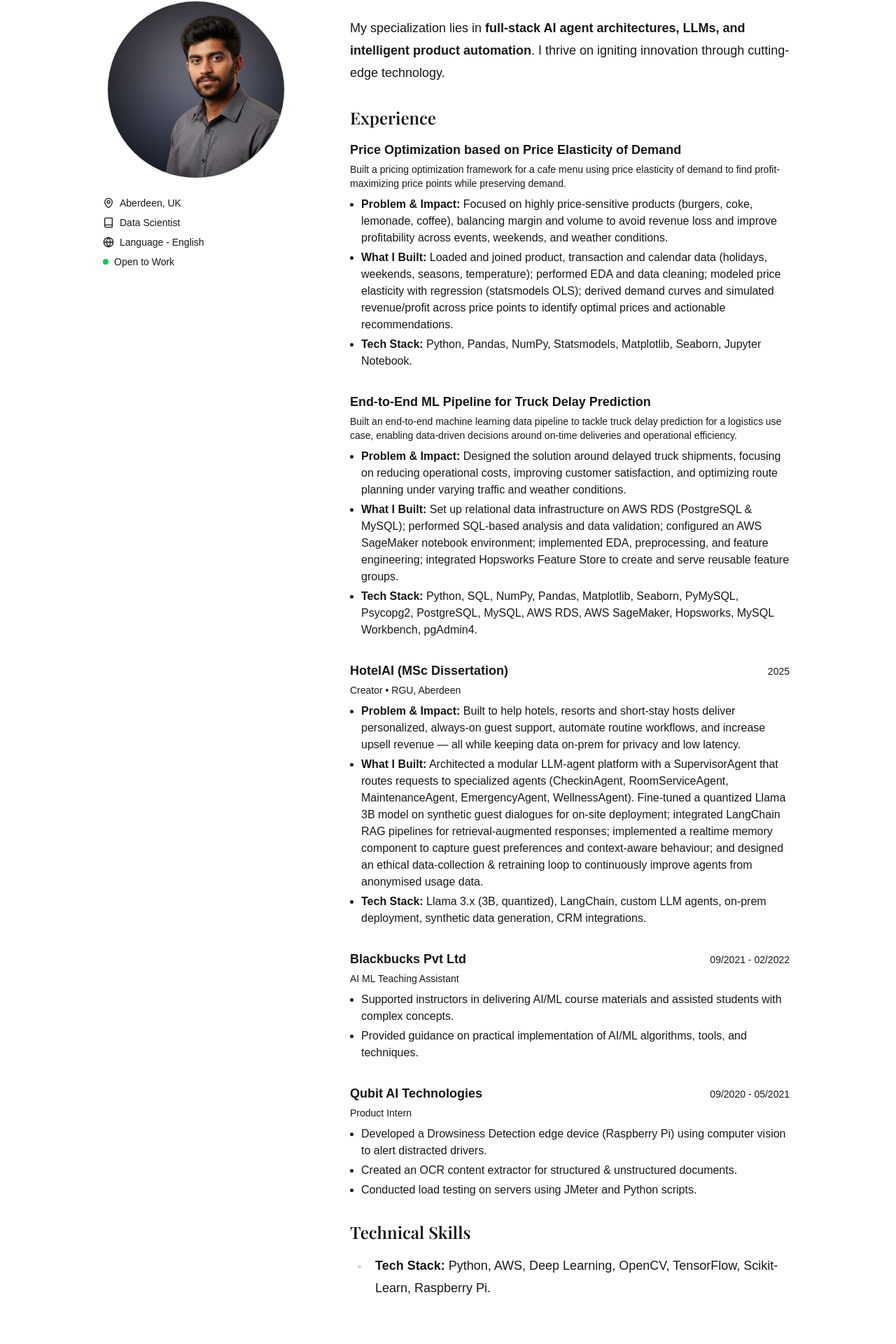
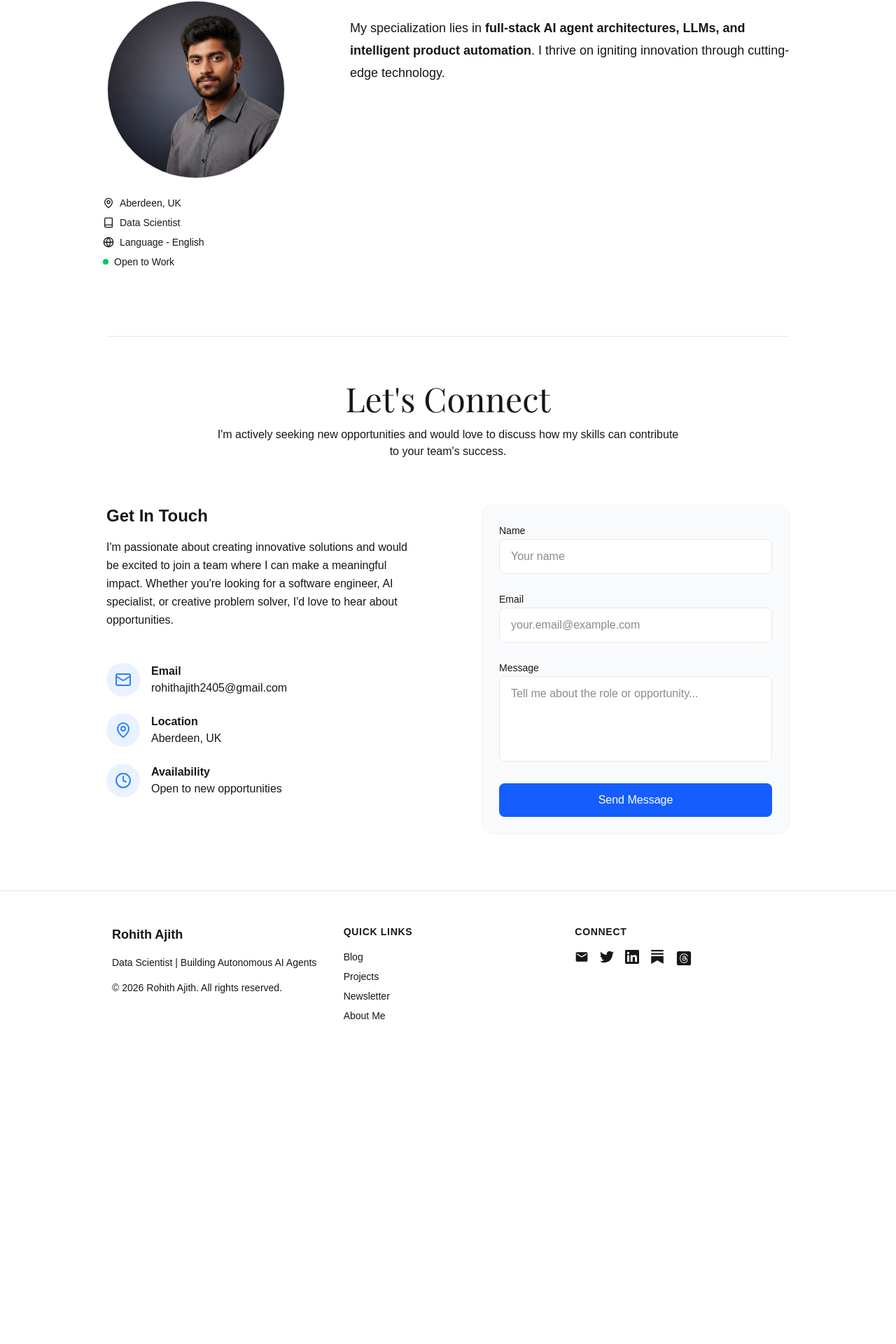
Before and after one commit to rohithajith/perosnalwebsite, a Next.js app: page /about in a window 1280 px wide. Shown: the part 288-2208 px from the top of the page at 70% size. After the commit the page ends 1797 px from the top, so only its background shows below. Built offline with nearby package versions, Linux system fonts and the light colour scheme; a web font is replaced by a local one.

Commit message:
Fix mobile nav close behavior and simplify About page

```diff
--- a/src/app/about/page.tsx
+++ b/src/app/about/page.tsx
@@ -59,78 +59,6 @@ export default function AboutPage() {
             My specialization lies in <strong>full-stack AI agent architectures, LLMs, and intelligent product automation</strong>.
             I thrive on igniting innovation through cutting-edge technology.
           </p>
-
-          <h3 className="text-foreground mt-8 mb-4 font-serif text-2xl">Experience</h3>
-
-          <div className="not-prose space-y-8">
-            <div>
-              <div className="flex justify-between items-baseline mb-1">
-                <h4 className="font-bold text-foreground text-lg">Price Optimization based on Price Elasticity of Demand</h4>
-              </div>
-              <p className="text-sm text-foreground mb-2">Built a pricing optimization framework for a cafe menu using price elasticity of demand to find profit-maximizing price points while preserving demand.</p>
-              <ul className="list-disc list-outside ml-4 text-base space-y-1 text-foreground">
-                <li><strong>Problem & Impact:</strong> Focused on highly price-sensitive products (burgers, coke, lemonade, coffee), balancing margin and volume to avoid revenue loss and improve profitability across events, weekends, and weather conditions.</li>
-                <li><strong>What I Built:</strong> Loaded and joined product, transaction and calendar data (holidays, weekends, seasons, temperature); performed EDA and data cleaning; modeled price elasticity with regression (statsmodels OLS); derived demand curves and simulated revenue/profit across price points to identify optimal prices and actionable recommendations.</li>
-                <li><strong>Tech Stack:</strong> Python, Pandas, NumPy, Statsmodels, Matplotlib, Seaborn, Jupyter Notebook.</li>
-              </ul>
-            </div>
-
-            <div>
-              <div className="flex justify-between items-baseline mb-1">
-                <h4 className="font-bold text-foreground text-lg">End-to-End ML Pipeline for Truck Delay Prediction</h4>
-              </div>
-              <p className="text-sm text-foreground mb-2">Built an end-to-end machine learning data pipeline to tackle truck delay prediction for a logistics use case, enabling data-driven decisions around on-time deliveries and operational efficiency.</p>
-              <ul className="list-disc list-outside ml-4 text-base space-y-1 text-foreground">
-                <li><strong>Problem & Impact:</strong> Designed the solution around delayed truck shipments, focusing on reducing operational costs, improving customer satisfaction, and optimizing route planning under varying traffic and weather conditions.</li>
-                <li><strong>What I Built:</strong> Set up relational data infrastructure on AWS RDS (PostgreSQL & MySQL); performed SQL-based analysis and data validation; configured an AWS SageMaker notebook environment; implemented EDA, preprocessing, and feature engineering; integrated Hopsworks Feature Store to create and serve reusable feature groups.</li>
-                <li><strong>Tech Stack:</strong> Python, SQL, NumPy, Pandas, Matplotlib, Seaborn, PyMySQL, Psycopg2, PostgreSQL, MySQL, AWS RDS, AWS SageMaker, Hopsworks, MySQL Workbench, pgAdmin4.</li>
-              </ul>
-            </div>
-
-            <div>
-              <div className="flex justify-between items-baseline mb-1">
-                <h4 className="font-bold text-foreground text-lg">HotelAI (MSc Dissertation)</h4>
-                <span className="text-sm text-foreground">2025</span>
-              </div>
-              <p className="text-sm text-foreground mb-2">Creator • RGU, Aberdeen</p>
-              <ul className="list-disc list-outside ml-4 text-base space-y-1 text-foreground">
-                <li><strong>Problem & Impact:</strong> Built to help hotels, resorts and short-stay hosts deliver personalized, always-on guest support, automate routine workflows, and increase upsell revenue — all while keeping data on-prem for privacy and low latency.</li>
-                <li><strong>What I Built:</strong> Architected a modular LLM-agent platform with a SupervisorAgent that routes requests to specialized agents (CheckinAgent, RoomServiceAgent, MaintenanceAgent, EmergencyAgent, WellnessAgent). Fine-tuned a quantized Llama 3B model on synthetic guest dialogues for on-site deployment; integrated LangChain RAG pipelines for retrieval-augmented responses; implemented a realtime memory component to capture guest preferences and context-aware behaviour; and designed an ethical data-collection & retraining loop to continuously improve agents from anonymised usage data.</li>
-                <li><strong>Tech Stack:</strong> Llama 3.x (3B, quantized), LangChain, custom LLM agents, on-prem deployment, synthetic data generation, CRM integrations.</li>
-              </ul>
-            </div>
-
-            <div>
-              <div className="flex justify-between items-baseline mb-1">
-                <h4 className="font-bold text-foreground text-lg">Blackbucks Pvt Ltd</h4>
-                <span className="text-sm text-foreground">09/2021 - 02/2022</span>
-              </div>
-              <p className="text-sm text-foreground mb-2">AI ML Teaching Assistant</p>
-              <ul className="list-disc list-outside ml-4 text-base space-y-1 text-foreground">
-                <li>Supported instructors in delivering AI/ML course materials and assisted students with complex concepts.</li>
-                <li>Provided guidance on practical implementation of AI/ML algorithms, tools, and techniques.</li>
-              </ul>
-            </div>
-
-            <div>
-              <div className="flex justify-between items-baseline mb-1">
-                <h4 className="font-bold text-foreground text-lg">Qubit AI Technologies</h4>
-                <span className="text-sm text-foreground">09/2020 - 05/2021</span>
-              </div>
-              <p className="text-sm text-foreground mb-2">Product Intern</p>
-              <ul className="list-disc list-outside ml-4 text-base space-y-1 text-foreground">
-                <li>Developed a Drowsiness Detection edge device (Raspberry Pi) using computer vision to alert distracted drivers.</li>
-                <li>Created an OCR content extractor for structured & unstructured documents.</li>
-                <li>Conducted load testing on servers using JMeter and Python scripts.</li>
-              </ul>
-            </div>
-          </div>
-
-          <h3 className="text-foreground mt-8 mb-4 font-serif text-2xl">Technical Skills</h3>
-          <ul className="list-disc">
-             <li><strong>Tech Stack:</strong> Python, AWS, Deep Learning, OpenCV, TensorFlow, Scikit-Learn, Raspberry Pi.</li>
-          </ul>
-
         </div>
       </div>
 
--- a/src/components/mobile-nav.tsx
+++ b/src/components/mobile-nav.tsx
@@ -8,7 +8,6 @@ import { SITE_CONFIG } from "@/lib/constants";
 import { ThemeToggle } from "./theme-toggle";
 
 const MENU_CLOSE_ANIMATION_MS = 220;
-const MENU_NAV_DELAY_MS = 120;
 
 export default function MobileNav({ onClose }: { onClose: () => void }) {
   const dialogRef = useRef<HTMLDivElement | null>(null);
@@ -17,7 +16,6 @@ export default function MobileNav({ onClose }: { onClose: () => void }) {
   const { resolvedTheme, setTheme } = useTheme();
   const [open, setOpen] = useState(false);
   const closeTimeoutRef = useRef<number | null>(null);
-  const navTimeoutRef = useRef<number | null>(null);
 
   const toggleTheme = React.useCallback(() => {
     setTheme(resolvedTheme === "dark" ? "light" : "dark");
@@ -34,15 +32,10 @@ export default function MobileNav({ onClose }: { onClose: () => void }) {
 
   const navigateAndClose = React.useCallback(
     (href: string) => {
-      requestClose();
-      if (navTimeoutRef.current) window.clearTimeout(navTimeoutRef.current);
-      // Delay navigation slightly so the closing menu still captures the tap.
-      navTimeoutRef.current = window.setTimeout(() => {
-        router.push(href);
-        navTimeoutRef.current = null;
-      }, MENU_NAV_DELAY_MS);
+      router.push(href);
+      onClose();
     },
-    [requestClose, router]
+    [onClose, router]
   );
 
   useEffect(() => {
@@ -65,10 +58,6 @@ export default function MobileNav({ onClose }: { onClose: () => void }) {
       if (closeTimeoutRef.current) {
         window.clearTimeout(closeTimeoutRef.current);
         closeTimeoutRef.current = null;
-      }
-      if (navTimeoutRef.current) {
-        window.clearTimeout(navTimeoutRef.current);
-        navTimeoutRef.current = null;
       }
     };
   }, [requestClose]);
@@ -133,6 +122,7 @@ export default function MobileNav({ onClose }: { onClose: () => void }) {
               {SITE_CONFIG.nav.map((item, index) => (
                 <button
                   key={item.href}
+                  type="button"
                   onClick={(e) => {
                     e.preventDefault();
                     e.stopPropagation();
@@ -152,6 +142,7 @@ export default function MobileNav({ onClose }: { onClose: () => void }) {
 
           <div className="mt-4">
             <button
+              type="button"
               onClick={(e) => {
                 e.preventDefault();
                 e.stopPropagation();
```
